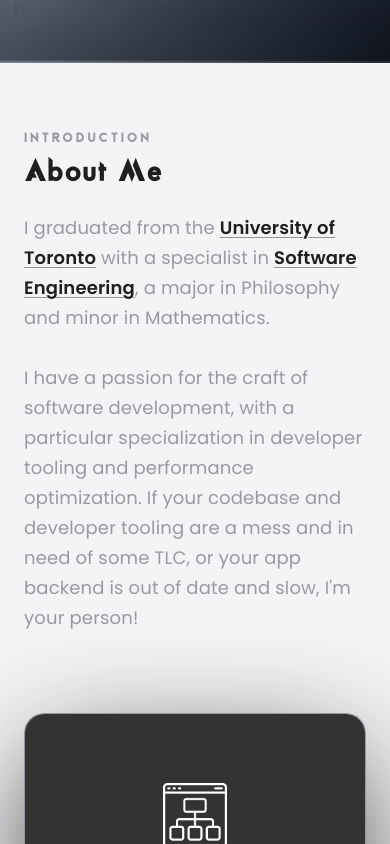
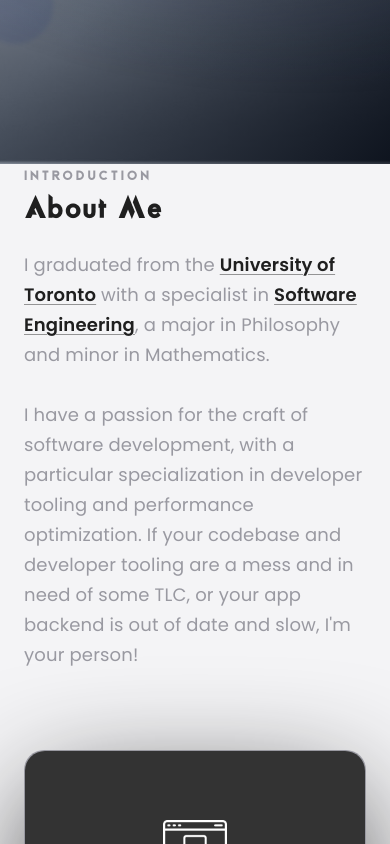
Before and after one commit to mscrivo/personal-website, a React (Vite) app: page / in a window 390 px wide. Shown: the part 680-1524 px from the top of the page. Built offline with nearby package versions, Linux system fonts and the light colour scheme.

Commit message:
Revert "feat: let About section peek above the fold on mobile"
This reverts commit 9cd56c302e3c8fb327427b4d5bc8f76ad4455d37.

```diff
--- a/src/components/About.jsx
+++ b/src/components/About.jsx
@@ -9,7 +9,7 @@ import ServiceCard from './ServiceCard'
 
 const About = () => {
   return (
-    <div className="sm:-mt-[4rem]">
+    <div className="-mt-[4rem]">
       <m.div variants={textVariant()}>
         <p className={styles.sectionSubText}>Introduction</p>
         <h2 className={styles.sectionHeadText}>About Me</h2>
--- a/src/components/Hero.jsx
+++ b/src/components/Hero.jsx
@@ -142,7 +142,7 @@ const Hero = () => {
 
   return (
     <>
-      <div className="absolute top-0 left-0 z-0 h-[88svh] sm:h-screen w-screen">
+      <div className="absolute top-0 left-0 z-0 h-[100vh] w-screen">
         <img
           src={bwmap}
           alt="Map of Toronto"
@@ -152,7 +152,7 @@ const Hero = () => {
         />
       </div>
       <section
-        className="relative flex sm:flex-row flex-col w-full h-[88svh] sm:h-screen mx-auto
+        className="relative flex sm:flex-row flex-col w-full h-screen mx-auto
         bg-hero bg-hero-mobile overflow-hidden"
         style={sectionStyle}
       >
```
